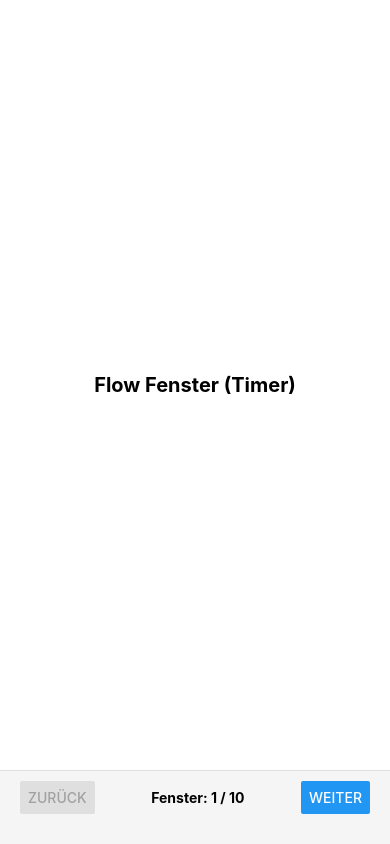
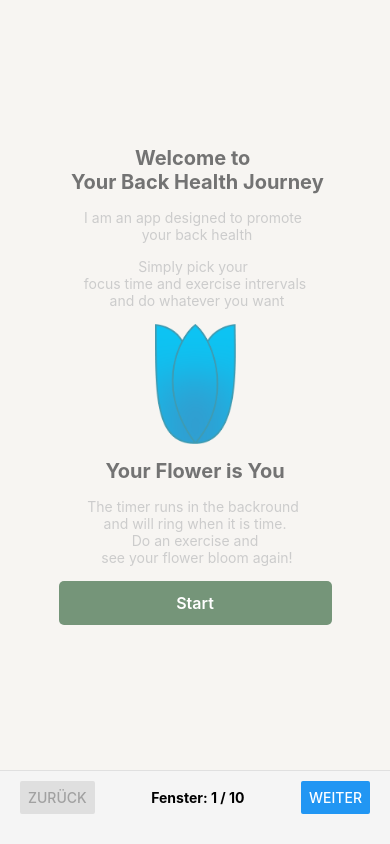
Before and after one commit to itakoru/ExerciseReminderApp, a React Native app in the folder app-native/: screen / in a window 390 px wide. Built offline with nearby package versions, Linux system fonts and the light colour scheme.

Commit message:
Onboarding Screen + neue Bilder + Lob- und Fortschritt Screens

```diff
--- a/app-native/App.js
+++ b/app-native/App.js
@@ -2,6 +2,7 @@ import React, { useState } from 'react';
 import { StyleSheet, View, Button, Text } from 'react-native';
 
 // 1. Hier werden alle deine 12 Fenster importiert
+import Onboarding from './pages/Onboarding';
 import FlowSetupScreen from './pages/FlowSetupScreen';
 import ExerciseDurationSetupScreen from './pages/ExerciseDurationSetupScreen';
 import ExerciseListScreen from './pages/ExerciseListScreen';
@@ -20,17 +21,18 @@ export default function App() {
   // Diese Funktion entscheidet, welches Fenster gezeichnet wird
   const renderScreen = () => {
     switch (currentScreen) {
-      case 1: return <FlowSetupScreen />;
-      case 2: return <ExerciseDurationSetupScreen />;
-      case 3: return <ExerciseListScreen />;
-      case 4: return <ExerciseInfoScreen />; // (3.1 in deiner Liste)
-      case 5: return <ReminderIntervalSetupScreen />;
-      case 6: return <TimerActiveScreen />;
-      case 7: return <ExerciseTimerScreen />;
-      case 8: return <ExerciseDetailScreen />;
-      case 9: return <PraiseScreen />;
-      case 10: return <DailySuccessScreen />;
-      default: return <FlowSetupScreen />;
+      case 1: return <Onboarding onNext={() => setCurrentScreen(2)} />;
+      case 2: return <FlowSetupScreen />;
+      case 3: return <ExerciseDurationSetupScreen />;
+      case 4: return <ExerciseListScreen />;
+      case 5: return <ExerciseInfoScreen />; // (3.1 in deiner Liste)
+      case 6: return <ReminderIntervalSetupScreen />;
+      case 7: return <TimerActiveScreen />;
+      case 8: return <ExerciseTimerScreen />;
+      case 9: return <ExerciseDetailScreen />;
+      case 10: return <PraiseScreen onNext={() => setCurrentScreen(11)} />;
+      case 11: return <DailySuccessScreen onNext={() => setCurrentScreen(1)} />;
+      default: return <Onboarding />;
     }
   };
 
--- /dev/null
+++ b/app-native/components/Button.jsx
@@ -0,0 +1,45 @@
+import React from 'react';
+import { StyleSheet, Text, TouchableOpacity } from 'react-native';
+
+export default function Button({ title, onPress, extraStyle }){
+  return (
+    <TouchableOpacity
+      style={[styles.button, extraStyle]}
+      onPress={onPress}
+      activeOpacity={0.7}
+    >
+      <Text style={styles.buttonText}>{title}</Text>
+    </TouchableOpacity>
+  );
+}
+
+const styles = StyleSheet.create({
+  container: {
+    flex: 1,
+    backgroundColor: '#fff',
+    paddingHorizontal: 10,
+    paddingBottom: 20,
+  },
+  content: {
+    flex: 1,
+    justifyContent: 'center',
+    alignItems: 'center',
+  },
+  buttonContainer: {
+    width: '100%',
+    alignItems: 'center',
+    marginBottom: 30,
+  },
+  button: {
+    backgroundColor: '#759579',
+    paddingVertical: 12,
+    borderRadius: 5,
+    alignItems: 'center',
+    width: '70%',
+  },
+  buttonText: {
+    color: '#FFFFFF',
+    fontSize: 16,
+    fontWeight: '600',
+  },
+});
--- a/app-native/pages/DailySuccessScreen.jsx
+++ b/app-native/pages/DailySuccessScreen.jsx
@@ -1,14 +1,19 @@
 import React from 'react';
 import { StyleSheet, Text, View } from 'react-native';
+import Button from '../components/Button';
 
-export default function DailySuccessScreen() {
+export default function DailySuccessScreen({ onNext, n }) {
   return (
     <View style={styles.container}>
       <Text style={[styles.text, {fontSize: 40}]}>Excellent</Text>
       <Text style={[styles.text, {marginTop: 15 }]}>Today you have worked</Text>
-      <Text style={[styles.text, {marginTop: 15 }]}>n hours</Text>
+      <Text style={[styles.text, {marginTop: 15 }]}>{n} hours</Text>
       <Text style={[styles.text, {marginTop: 15 }]}>and done</Text>
-      <Text style={[styles.text, {marginTop: 15 }]}>n exercises</Text>
+      <Text style={[styles.text, {marginTop: 15 }]}>{n} exercises</Text>
+      <Button
+      title="Back to the start screen"
+      onPress={onNext}
+      />
     </View>
   );
 }
--- /dev/null
+++ b/app-native/pages/Onboarding.jsx
@@ -0,0 +1,51 @@
+import React from 'react';
+import { StyleSheet, Text, View, Image } from 'react-native';
+import Button from '../components/Button';
+
+export default function Onboarding({ onNext }) {
+  return (
+    <View style={styles.container}>
+      <Text style={[styles.textBold, styles.abstand]}>Welcome to {"\n"} Your Back Health Journey</Text>
+      <Text style={[styles.textReg, styles.abstand]}>I am an app designed to promote {"\n"} your back health</Text>
+      <Text style={[styles.textReg, styles.abstand]}>Simply pick your {"\n"} focus time and exercise intrervals {"\n"} and do whatever you want</Text>
+      <Image source={require('../assets/flower/Untitled-11.png')}
+      style={styles.image}
+      />
+      <Text style={[styles.textBold, styles.abstand, { marginTop: 15 }]}>Your Flower is You</Text>
+      <Text style={[styles.textReg, styles.abstand]}>The timer runs in the backround {"\n"} and will ring when it is time. {"\n"} Do an exercise and {"\n"} see your flower bloom again!</Text>
+      <Button
+        title="Start"
+        onPress={onNext}
+        />
+    </View>
+  );
+}
+
+const styles = StyleSheet.create({
+  container: {
+    flex: 1,
+    justifyContent: 'center',
+    alignItems: 'center',
+    backgroundColor: '#F7F5F2',
+  },
+  textBold: {
+    fontSize: 20,
+    fontWeight: 'bold',
+    color: '#737373',
+    textAlign: 'center',
+  },
+  textReg: {
+    fonsize: 20,
+    fontWeight: '400',
+    color: '#CCCCCC',
+    textAlign: 'center',
+  },
+  abstand: {
+    marginBottom: 15,
+  },
+  image: {
+    width: 120,
+    height: 120,
+    resizeMode: 'contain',
+  }
+});
--- a/app-native/pages/PraiseScreen.jsx
+++ b/app-native/pages/PraiseScreen.jsx
@@ -1,12 +1,23 @@
 import React from 'react';
 import { StyleSheet, Text, View } from 'react-native';
+import Button from '../components/Button';
 
-export default function PraiseScreen() {
+export default function PraiseScreen({ onNext, n }) {
   return (
     <View style={styles.container}>
       <Text style={[styles.text, {fontSize: 40}]}>Excellent</Text>
       <Text style={[styles.text, {marginTop: 15 }]}>You have done</Text>
-      <Text style={[styles.text, {marginTop: 15 }]}>n exercises</Text>
+      <Text style={[styles.text, {marginTop: 15 }]}>{n} exercises</Text>
+      <View style={styles.buttonGroup}>
+        <Button
+          title="Next"
+          onPress={() => console.log('Next')}
+        />
+          <Button
+          title="Done for today"
+          onPress={onNext}
+        />
+      </View>
     </View>
   );
 }
@@ -20,6 +31,12 @@ const styles = StyleSheet.create({
   },
   text: {
     fontSize: 20,
-    fontWeight: 400,
+    fontWeight: '400',
   },
+  buttonGroup: {
+    marginTop: 40,
+    width: '100%',
+    alignItems: 'center',
+    gap: 15,
+  }
 });
```
Also changed, not shown: app-native/assets/flower/Untitled-10.png (added), app-native/assets/flower/Untitled-11.png (added).
